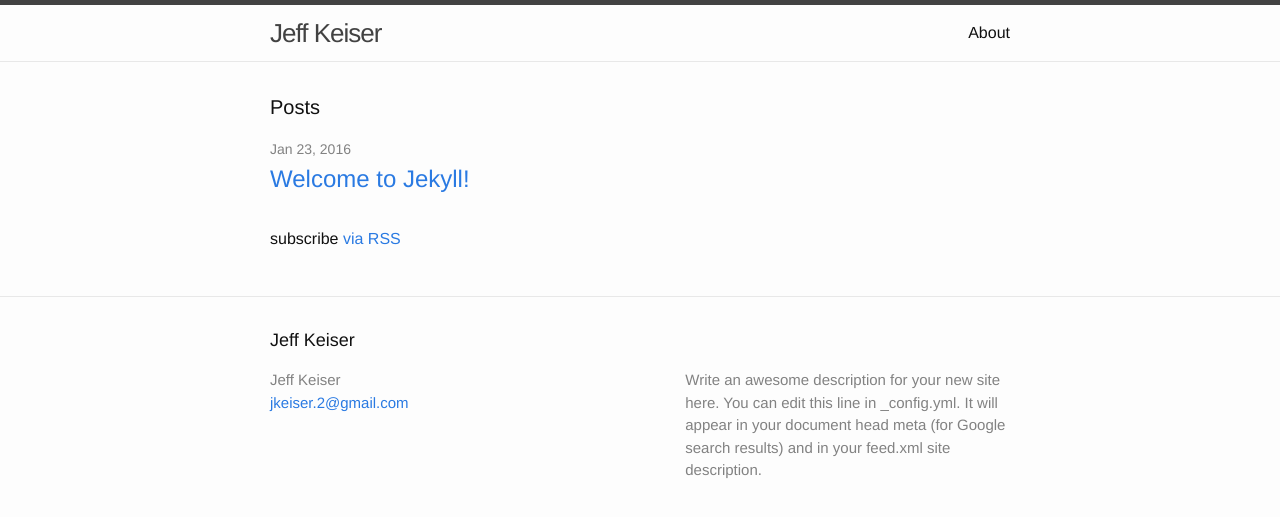
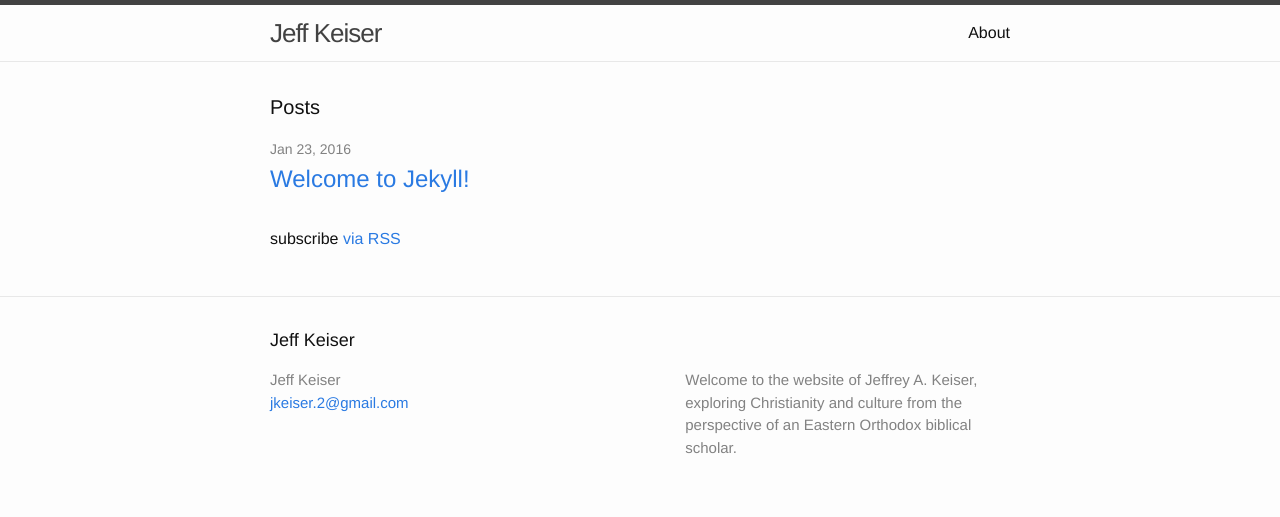
Before and after one commit to jakeiser/jakeiser.github.io, a Jekyll site: the page built from index.html, in a window 1280 px wide. Shown: the top 517 px of the page. Built offline with Jekyll 4.4.1, drawn with Linux system fonts in a browser that asks for light colours.

Commit message:
Updated “About” section of _config.yml

```diff
--- a/_config.yml
+++ b/_config.yml
@@ -2,9 +2,7 @@
 title: Jeff Keiser
 email: jkeiser.2@gmail.com
 description: > # this means to ignore newlines until "baseurl:"
-  Write an awesome description for your new site here. You can edit this
-  line in _config.yml. It will appear in your document head meta (for
-  Google search results) and in your feed.xml site description.
+ Welcome to the website of Jeffrey A. Keiser, exploring Christianity and culture from the perspective of an Eastern Orthodox biblical scholar.
 baseurl: "" # the subpath of your site, e.g. /blog/
 url: "http://yourdomain.com" # the base hostname & protocol for your site
 #twitter_username: jekyllrb
```
